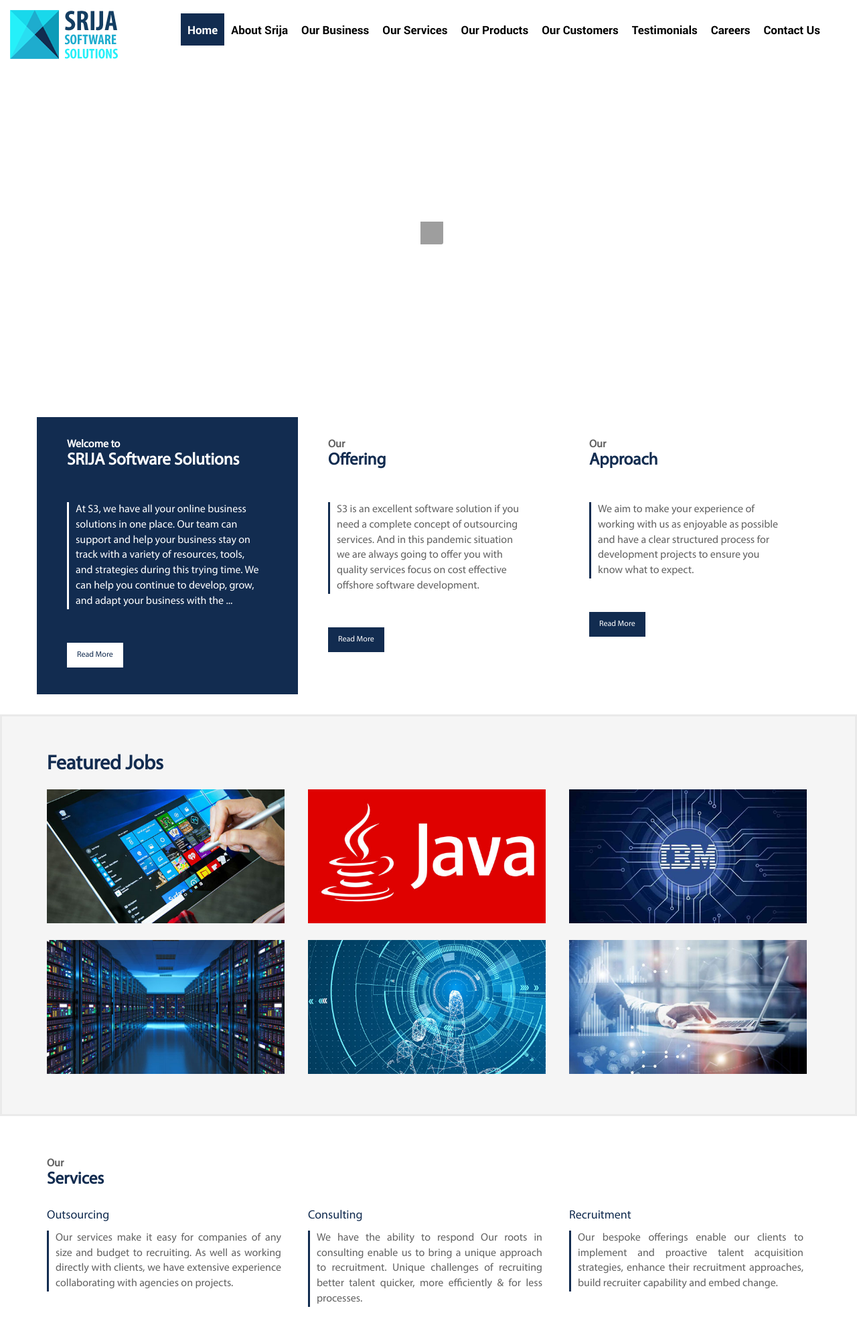
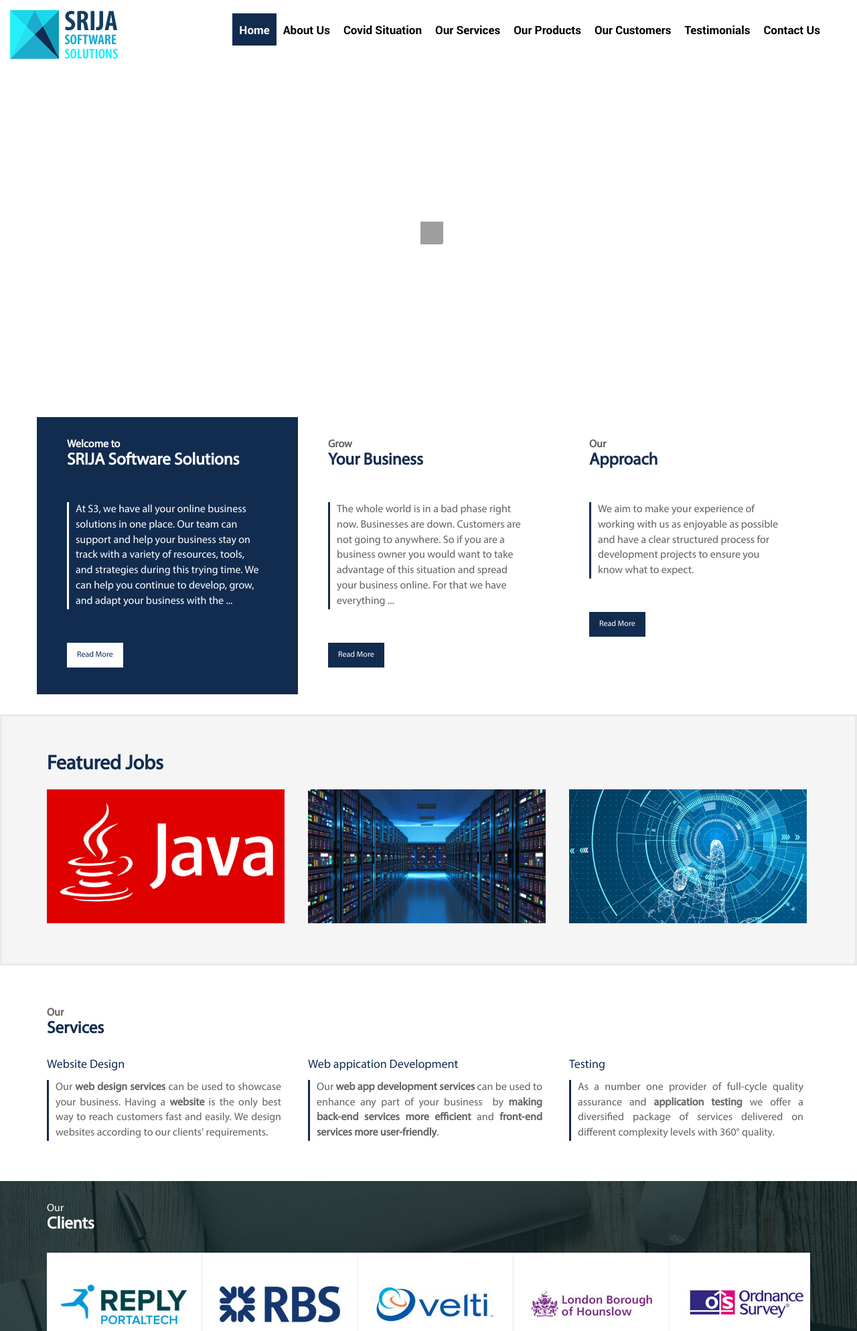
Before and after one commit to gouravTheDev/srija-web, a PHP site: page / in a window 1280 px wide. Shown: the top 1988 px of the page at 67% size. Run offline with PHP 8.4, Linux system fonts and the light colour scheme; some libraries are stand-ins or nearby versions; grey boxes are pictures that could not be loaded.

Commit message:
1st version done

```diff
--- a/careers.php
+++ b/careers.php
@@ -33,8 +33,8 @@
               <div id='cssmenu' >
                 <ul>
                   <li><a href="index.php">Home</a></li>
-                  <li><a href="about-srija.php">About Srija</a></li>
-                  <li><a href="our-business.php">Our Business</a></li>
+                  <li><a href="about-us.php">About Us</a></li>
+                  <li><a href="covid-situation.php">Covid Situation</a></li>
                   <li><a href="our-services.php">Our Services</a></li>
 					<li><a href="our-products.php">Our Products</a></li>
                   <li><a href="our-customers.php">Our Customers</a></li>
--- a/contact-us.php
+++ b/contact-us.php
@@ -52,13 +52,13 @@
               <div id='cssmenu' >
                 <ul>
                   <li><a href="index.php">Home</a></li>
-                  <li><a href="about-srija.php">About Srija</a></li>
-                  <li><a href="our-business.php">Our Business</a></li>
+                  <li><a href="about-us.php">About Us</a></li>
+                  <li><a href="covid-situation.php">Covid Situation</a></li>
                   <li><a href="our-services.php">Our Services</a></li>
 					        <li><a href="our-products.php">Our Products</a></li>
                   <li><a href="our-customers.php">Our Customers</a></li>
                   <li><a href="testimonials.php">Testimonials</a></li>
-                  <li><a href="careers.php">Careers</a></li>
+                  <!-- <li><a href="careers.php">Careers</a></li> -->
                   <li class="active"><a href="contact-us.php">Contact Us</a></li>
                 </ul>
               </div>
--- a/index.php
+++ b/index.php
@@ -39,14 +39,13 @@
               <div id='cssmenu' >
                 <ul>
                   <li class="active"><a href="index.php">Home</a></li>
-                  <li><a href="about-srija.php">About Srija</a></li>
-                  <li><a href="our-business.php">Our Business</a></li>
+                  <li><a href="about-us.php">About Us</a></li>
+                  <li><a href="covid-situation.php">Covid Situation</a></li>
                   <li><a href="our-services.php">Our Services</a></li>
-					<li><a href="our-products.php">Our Products</a></li>
+				  <li><a href="our-products.php">Our Products</a></li>
                   <li><a href="our-customers.php">Our Customers</a></li>
-
-<li><a href="testimonials.php">Testimonials</a></li>
-<li><a href="careers.php">Careers</a></li>
+				  <li><a href="testimonials.php">Testimonials</a></li>
+				  <!-- <li><a href="careers.php">Careers</a></li> -->
                   <li><a href="contact-us.php">Contact Us</a></li>
                 </ul>
               </div>
@@ -214,13 +213,13 @@
 					<div class="wel-pdng"><span> Welcome to </span>
 						<h1> SRIJA Software Solutions</h1>
 						<p>At S3, we have all your online business solutions in one place. Our team can support and help your business stay on track with a variety of resources, tools, and strategies during this trying time. We can help you continue to develop, grow, and adapt your business with the ... </p>
-						<a href="about-srija.php">Read More</a> </div>
+						<a href="about-us.php">Read More</a> </div>
 				</div>
 				<div class="col-md-4 white">
-					<div class="off-pdng"> <span>Our</span>
-						<h1> Offering</h1>
-						<p>S3 is an excellent software solution if you need a complete concept of outsourcing services. And in this pandemic situation we are always going to offer you with quality services focus on cost effective offshore software development. </p>
-						<a href="our-services.php">Read More</a>
+					<div class="off-pdng"> <span>Grow</span>
+						<h1>Your Business</h1>
+						<p>The whole world is in a bad phase right now. Businesses are down. Customers are not going to anywhere. So if you are a business owner you would want to take advantage of this situation and spread your business online. For that we have everything ...</p>
+						<a href="covid-situation.php">Read More</a>
 					</div>
 				</div>
 				<div class="col-md-4 white">
@@ -228,7 +227,7 @@
 						<h1>Approach</h1>
 						<p>We aim to make your experience of working with us as enjoyable as possible and have a clear structured process for development projects to ensure you know what to expect.
 </p>
-						<a href="about-srija.php">Read More</a>
+						<a href="about-us.php">Read More</a>
 					</div>
 				</div>
 			</div>
@@ -243,16 +242,15 @@
 					<h1>Featured Jobs</h1>
 				</div>
 				<!-- // -->
-				<div class="col-md-4 center-block">
+				<!-- <div class="col-md-4 center-block">
 					<div class="section-box-seven">
-						<!---->
 						<figure>
 							<h3>Microsoft Technologies</h3>
 							<p>The Microsoft Application Platform is a comprehensive and integrated set of tools and technologies</p>
 						</figure>
 						<img src="images/microsoft.jpg" class="img-responsive"/>
 					</div>
-				</div>
+				</div> -->
 				<!-- // -->
 				<div class="col-md-4 center-block">
 					<div class="section-box-seven">
@@ -265,16 +263,15 @@
 					</div>
 				</div>
 				<!-- // -->
-				<div class="col-md-4 center-block">
+				<!-- <div class="col-md-4 center-block">
 					<div class="section-box-seven">
-						<!---->
 						<figure>
 							<h3>IBM</h3>
 							<p>RPG/400, ILE RPG, RPG/36, COBOL/400, ILE COBOL, COBOL/36, CL, ILE CL, OCL/36, Net.Data, Java, CGIDEV2</p>
 						</figure>
 						<img src="images/ibm.jpg" class="img-responsive"/>
 					</div>
-				</div>
+				</div> -->
 				<!-- // -->
 				<div class="col-md-4 center-block">
 					<div class="section-box-seven">
@@ -298,16 +295,15 @@
 					</div>
 				</div>
 				<!-- // -->
-				<div class="col-md-4 center-block">
+				<!-- <div class="col-md-4 center-block">
 					<div class="section-box-seven">
-						<!---->
 						<figure>
 							<h3>SAP Practice</h3>
 							<p>RPG/400, ILE RPG, RPG/36, COBOL/400, ILE COBOL, COBOL/36, CL, ILE CL, OCL/36, Net.Data, Java, CGIDEV2</p>
 						</figure>
 						<img src="images/sap.jpg" class="img-responsive"/>
 					</div>
-				</div>
+				</div> -->
 				<!-- // -->
 			</div>
 		</div>
@@ -321,16 +317,16 @@
 						<h1> Services </h1>
 					</div>
 					<div class="col-md-4">
-						<h2>Outsourcing</h2>
-						<p>Our services make it easy for companies of any size and budget to recruiting. As well as working directly with clients, we have extensive experience collaborating with agencies on projects.</p>
+						<h2>Website Design</h2>
+						<p>Our <strong> web design services </strong> can be used  to showcase your business. Having a <strong>website </strong>is the only best way to reach customers fast and easily. We design websites according to our clients' requirements.</p>
 					</div>
 					<div class="col-md-4">
-						<h2>Consulting</h2>
-						<p>We have the ability to respond Our roots in consulting enable us to bring a unique approach to recruitment. Unique challenges of recruiting better talent quicker, more efficiently &amp; for less processes.</p>
+						<h2>Web appication Development</h2>
+						<p>Our <strong>web app development services </strong> can be used  to enhance any part of your business &nbsp;by&nbsp;<strong>making back-end  services more efficient </strong>and&nbsp;<strong>front-end services more user-friendly</strong>.</p>
 					</div>
 					<div class="col-md-4">
-						<h2>Recruitment</h2>
-						<p>Our bespoke offerings enable our clients to implement and proactive talent acquisition strategies, enhance their recruitment approaches, build recruiter capability and embed change.</p>
+						<h2>Testing</h2>
+						<p>As a number one provider of full-cycle quality assurance and <strong>application testing </strong> we offer a diversified package of services delivered on different complexity levels with 360° quality.</p>
 					</div>
 					<div class="clearfix"></div>
 				</div>
```
Also changed, not shown: about-us.php (renamed from about-srija.php, +22 -35 lines), covid-situation.php (added, +108 -0 lines), our-business.php (+5 -5 lines), our-customers.php (+5 -5 lines), our-products.php (+4 -4 lines), our-services.php (+12 -12 lines), testimonials.php (+5 -5 lines).
